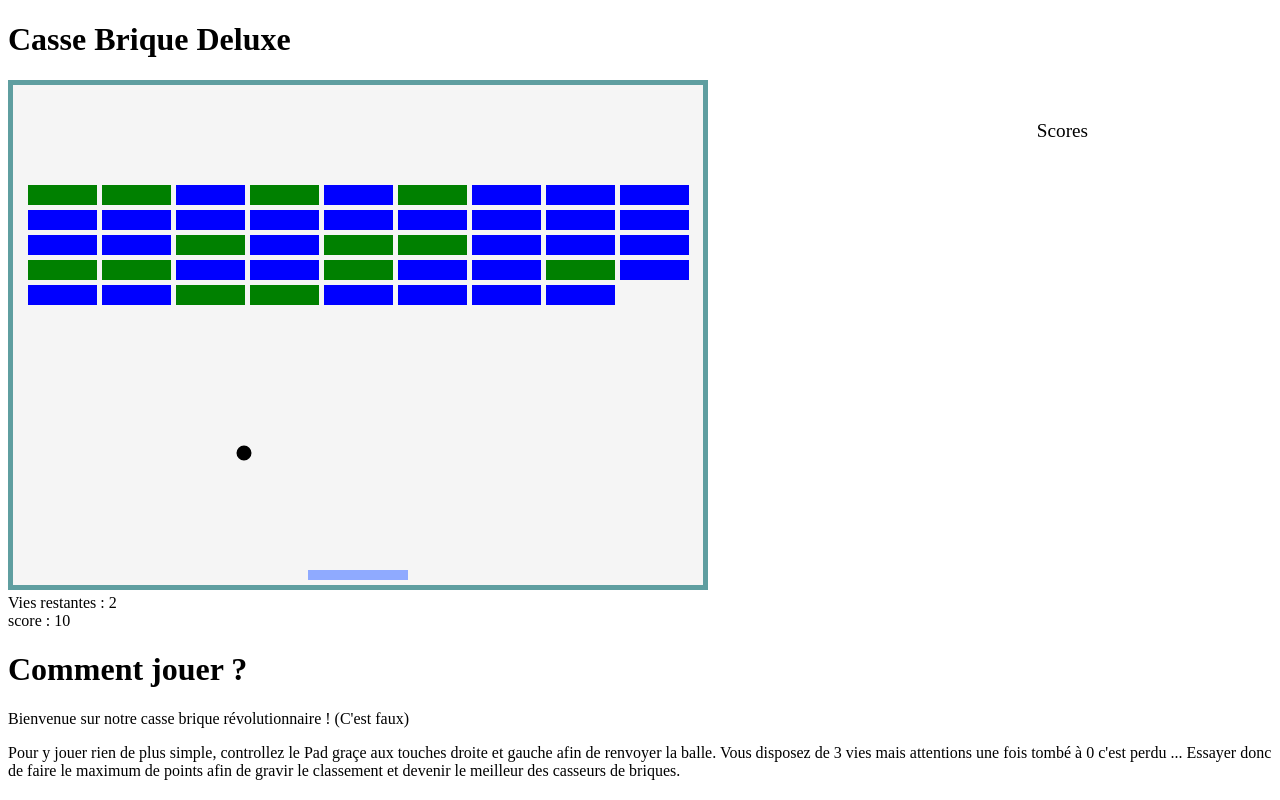
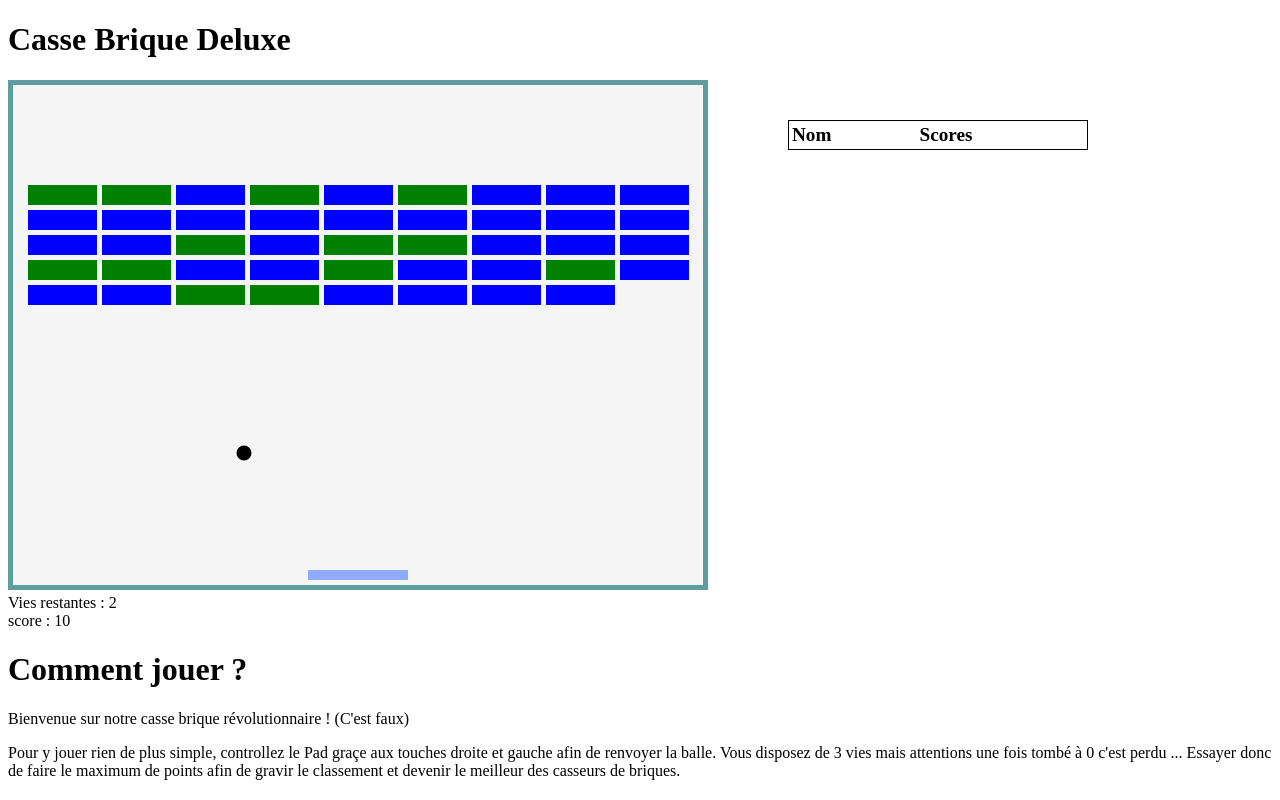
Before and after one commit to Ikarmouc/Projet_DUT_CasseBrique, a website: page serveur/serveur/app/src/index.html in a window 1280 px wide. Shown: the top 800 px of the page. Drawn offline with nearby package versions, Linux system fonts and the light colour scheme; no server answers.

Commit message:
update html css

```diff
--- a/serveur/serveur/app/src/index.html
+++ b/serveur/serveur/app/src/index.html
@@ -16,7 +16,19 @@
     </div>
     <div class="vies">Vies restantes : </div>
     <div class="scoreJoueur">Votre score : 0</div>
-    <div class="scores">Scores</div>
+
+    <div class="scores" id="tab-Score">
+        <table id="table">
+            <thead>
+                <tr>
+                    <th colspan="2">Nom</th>
+                    <th colspan="2">Scores</th>
+                </tr>
+            </thead>
+
+        </table>
+    </div>
+
     <div id="score-details"></div>
 
     <h1>Comment jouer ?</h1>
```
Also changed, not shown: serveur/serveur/app/src/jolie.css (+4 -3 lines).
